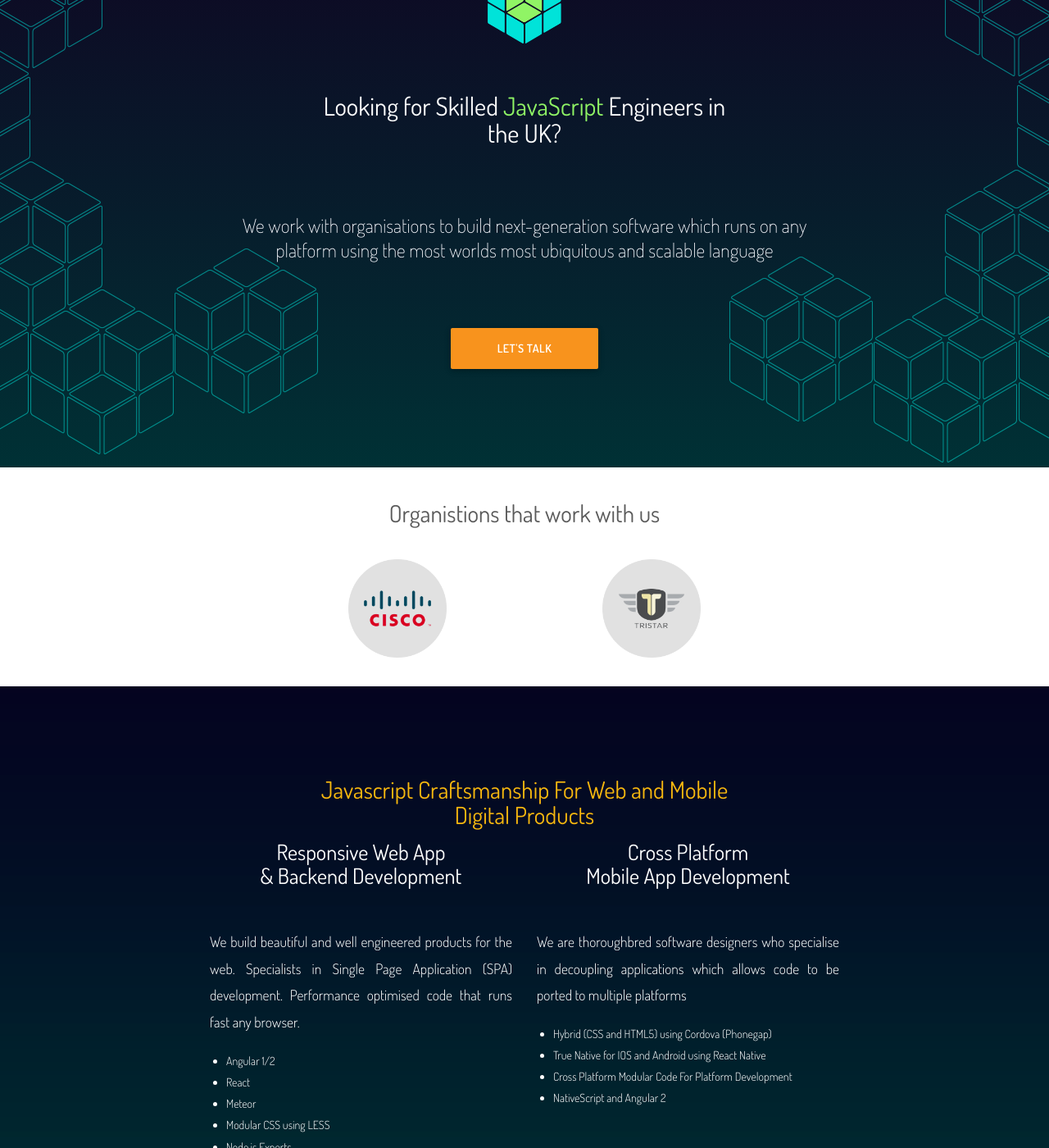
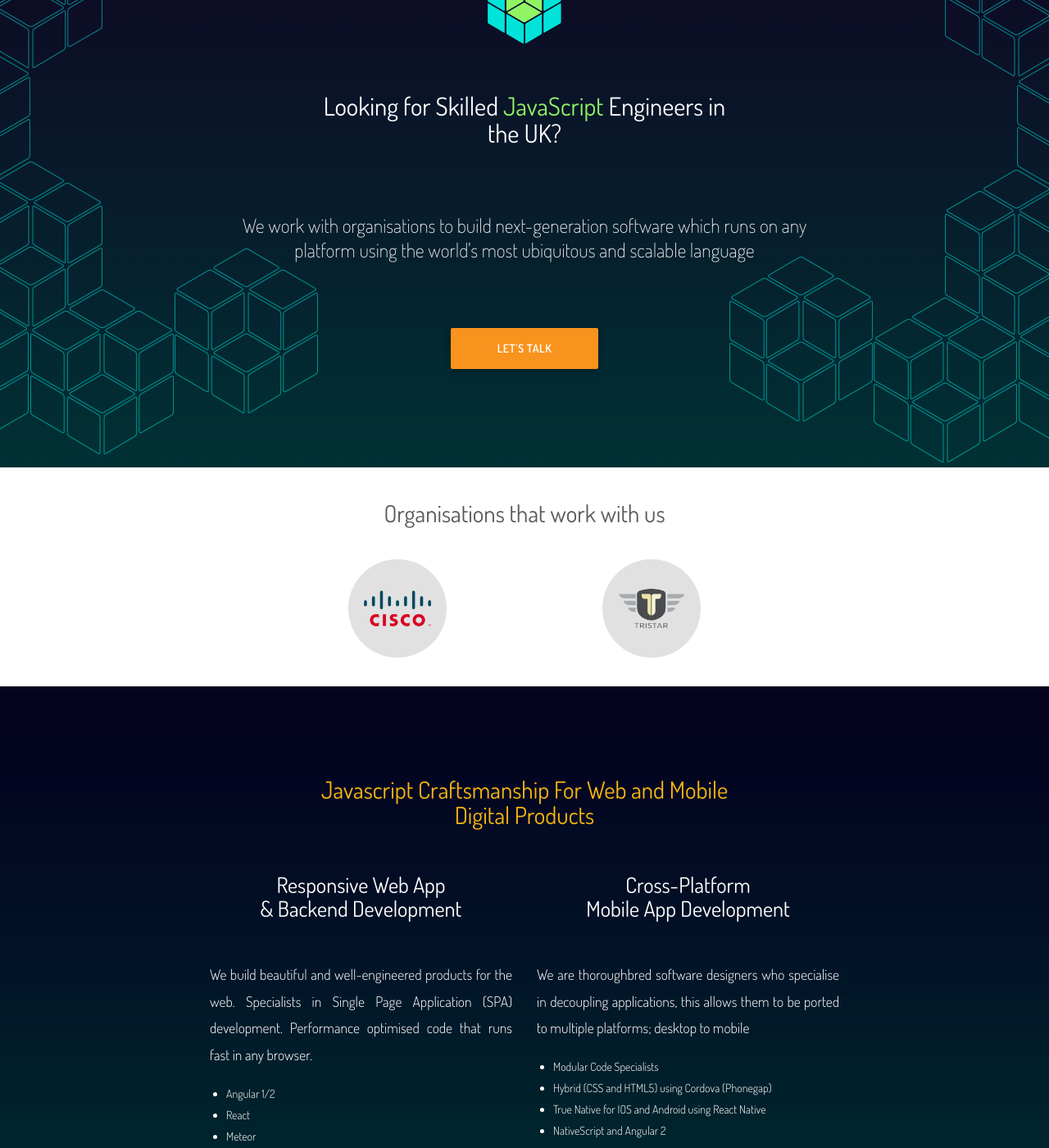
Before and after one commit to peterheard01/logic-room, a Jekyll site: the page built from hire-javascript-developers-uk/index.html, in a window 1280 px wide and 1400 px high, scrolled down 200 px. Shown: the whole window at 82% size. Built offline with Jekyll 4.4.1, drawn with Linux system fonts in a browser that asks for light colours.

```diff
--- a/hire-javascript-developers-uk/index.html
+++ b/hire-javascript-developers-uk/index.html
@@ -46,7 +46,7 @@
       <h4 class="call-to-action center">
 
         We work with organisations to build next-generation software which runs on any
-        platform using the most worlds most ubiquitous and scalable language
+        platform using the world's most ubiquitous and scalable language
 
       </h4>
 
@@ -83,7 +83,7 @@
       <br>
 
       <h2 class="center" style="color:#5a5a5a; max-width:500px; margin:auto;">
-        Organistions that work with us
+        Organisations that work with us
       </h2>
 
       <br>
@@ -128,6 +128,14 @@
         Javascript Craftsmanship For Web and Mobile Digital Products
       </h2>
 
+      <br>
+
+      <!--<p class="white-text">-->
+        <!--When we build sof-->
+      <!--</p>-->
+
+      <br>
+
       <div class="row">
         <div class="col-xs-12 col-sm-12 col-md-6 col-lg-6 wow fadeIn" style="visibility: visible; animation-name: fadeIn;">
           <h3 class="title white-text center">Responsive Web App <br> & Backend Development</h3>
@@ -135,8 +143,8 @@
           <br>
 
           <p class="white-text">
-            We build beautiful and well engineered products for the web. Specialists in Single Page Application (SPA) development. Performance optimised
-            code that runs fast any browser.
+            We build beautiful and well-engineered products for the web. Specialists in Single Page Application (SPA) development. Performance optimised
+            code that runs fast in any browser.
           </p>
 
           <ul>
@@ -150,19 +158,19 @@
         </div>
 
         <div class="col-xs-12 col-sm-12 col-md-6 col-lg-6 wow fadeIn" style="visibility: visible; animation-name: fadeIn;">
-          <h3 class="title white-text center">Cross Platform <br>  Mobile App Development</h3>
+          <h3 class="title white-text center">Cross-Platform <br>  Mobile App Development</h3>
 
           <br>
 
           <p class="white-text">
-            We are thoroughbred software designers who specialise in decoupling applications which allows code to be ported to
-            multiple platforms
+            We are thoroughbred software designers who specialise in decoupling applications, this allows them to be ported to
+            multiple platforms; desktop to mobile
           </p>
 
           <ul>
+            <li style="color:white; font-family:'Dosis-Light' !important; font-size:14px;  padding:0px !important;">Modular Code Specialists</li>
             <li style="color:white; font-family:'Dosis-Light' !important; font-size:14px;  padding:0px !important;">Hybrid (CSS and HTML5) using Cordova (Phonegap)</li>
             <li style="color:white; font-family:'Dosis-Light' !important; font-size:14px;  padding:0px !important;">True Native for IOS and Android using React Native</li>
-            <li style="color:white; font-family:'Dosis-Light' !important; font-size:14px;  padding:0px !important;">Cross Platform Modular Code For Platform Development</li>
             <li style="color:white; font-family:'Dosis-Light' !important; font-size:14px;  padding:0px !important;">NativeScript and Angular 2</li>
           </ul>
 
@@ -252,8 +260,11 @@
   </div>
 
 
+</div>
 
 
-
-
-</div>
+<br>
+<br>
+<br>
+<br>  <br>
+<br>
```
